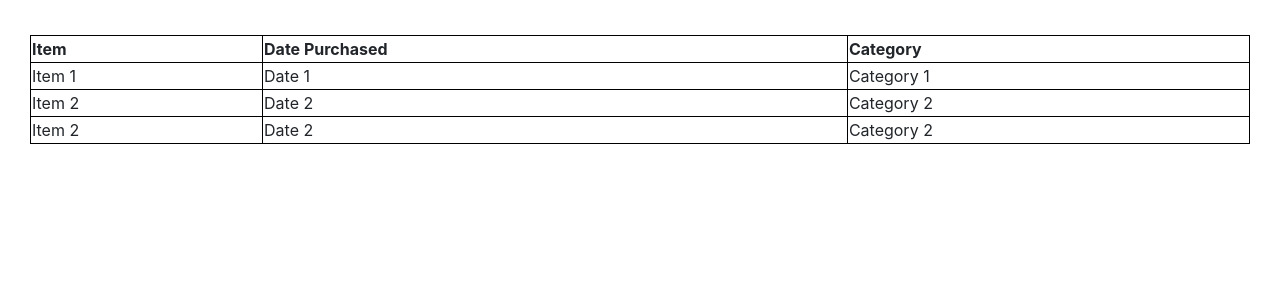
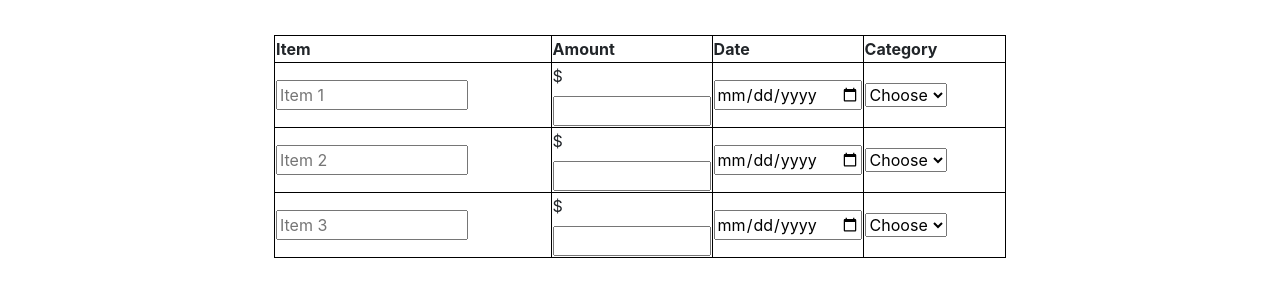
Before and after one commit to notdien/-3Budgtr, a plain HTML site: page frontend/home.html in a window 1280 px wide. Shown: the part 51-348 px from the top of the page. Drawn offline with nearby package versions, Linux system fonts and the light colour scheme.

Commit message:
added forms to table

```diff
--- a/frontend/home.html
+++ b/frontend/home.html
@@ -14,28 +14,59 @@
 <body>
     <h1>&lt;3Budgtr</h1>
     <div class = "main-content">
+        <form>
             <table>
                 <tr>
-                <th>Item</th>
-                <th>Date Purchased</th>
-                <th>Category</th>
+                    <th style="width: 40%">Item</th>
+                    <th style="width: 20%">Amount</th>
+                    <th style="width: 20%">Date</th>
+                    <th style="width: 20%">Category</th>
                 </tr>
                 <tr>
-                <td>Item 1</td>
-                <td>Date 1</td>
-                <td>Category 1</td>
+                    <td><input class="items-textbox" type="text" placeholder="Item 1"></td>
+                    <td><label>$</label><input type="number" name="amount"min="0.00" max="100000.00" step="0.01"></td>
+                    <td><input type="date"></td>
+                    <td>
+                        <select>
+                            <option value="placeholder" disabled selected hidden>Choose</option>
+                            <option value="needs">Needs</option>
+                            <option value="wants">Wants</option>
+                            <option value="savings">Savings</option>
+                            <option value="income">Income</option>
+                        </select>
+                    </td>
                 </tr>
                 <tr>
-                <td>Item 2</td>
-                <td>Date 2</td>
-                <td>Category 2</td>
+                    <td><input class="items-textbox" type="text" placeholder="Item 2"></td>
+                    <td><label>$</label><input type="number" name="amount"min="0.00" max="100000.00" step="0.01"></td>
+                    <td><input type="date"></td>
+                    <td>
+                        <select>
+                            <option value="placeholder" disabled selected hidden>Choose</option>
+                            <option value="needs">Needs</option>
+                            <option value="wants">Wants</option>
+                            <option value="savings">Savings</option>
+                            <option value="income">Income</option>
+                        </select>
+                    </td>
                 </tr>
                 <tr>
-                <td>Item 2</td>
-                <td>Date 2</td>
-                <td>Category 2</td>
+                    <td><input class="items-textbox" type="text" placeholder="Item 3"></td>
+                    <td><label>$</label><input type="number" name="amount"min="0.00" max="100000.00" step="0.01"></td>
+                    <td><input type="date"></td>
+                    <td>
+                        <select>
+                            <option value="placeholder" disabled selected hidden>Choose</option>
+                            <option value="needs">Needs</option>
+                            <option value="wants">Wants</option>
+                            <option value="savings">Savings</option>
+                            <option value="income">Income</option>
+                        </select>
+                    </td>
                 </tr>
             </table>
+        </form>
+
     </div>
 </body>
 </html>
--- a/frontend/styles.css
+++ b/frontend/styles.css
@@ -1,6 +1,8 @@
 table {
-    width: 100%;
+    width: 60%;
     border: 1px solid black;
+    margin-left: auto;
+    margin-right: auto;
 }
 
 tr, td, th {
@@ -10,3 +12,9 @@ tr, td, th {
 .main-content {
     padding: 30px;
 }
+
+.items-textbox {
+    width: 70%;
+    margin-left: auto;
+    margin-right: auto;
+}
```
Lines whose indentation alone changed are shown as unchanged.
